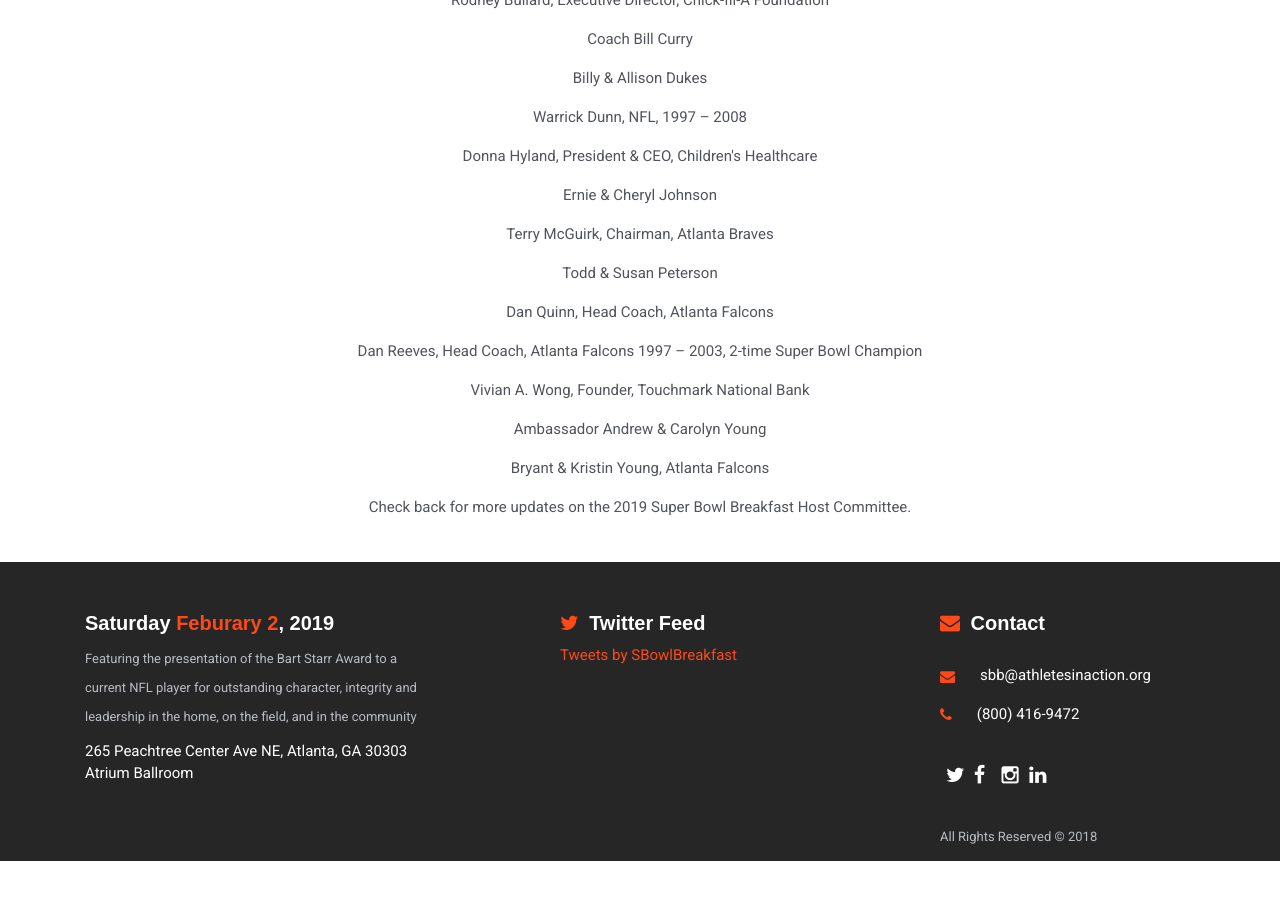
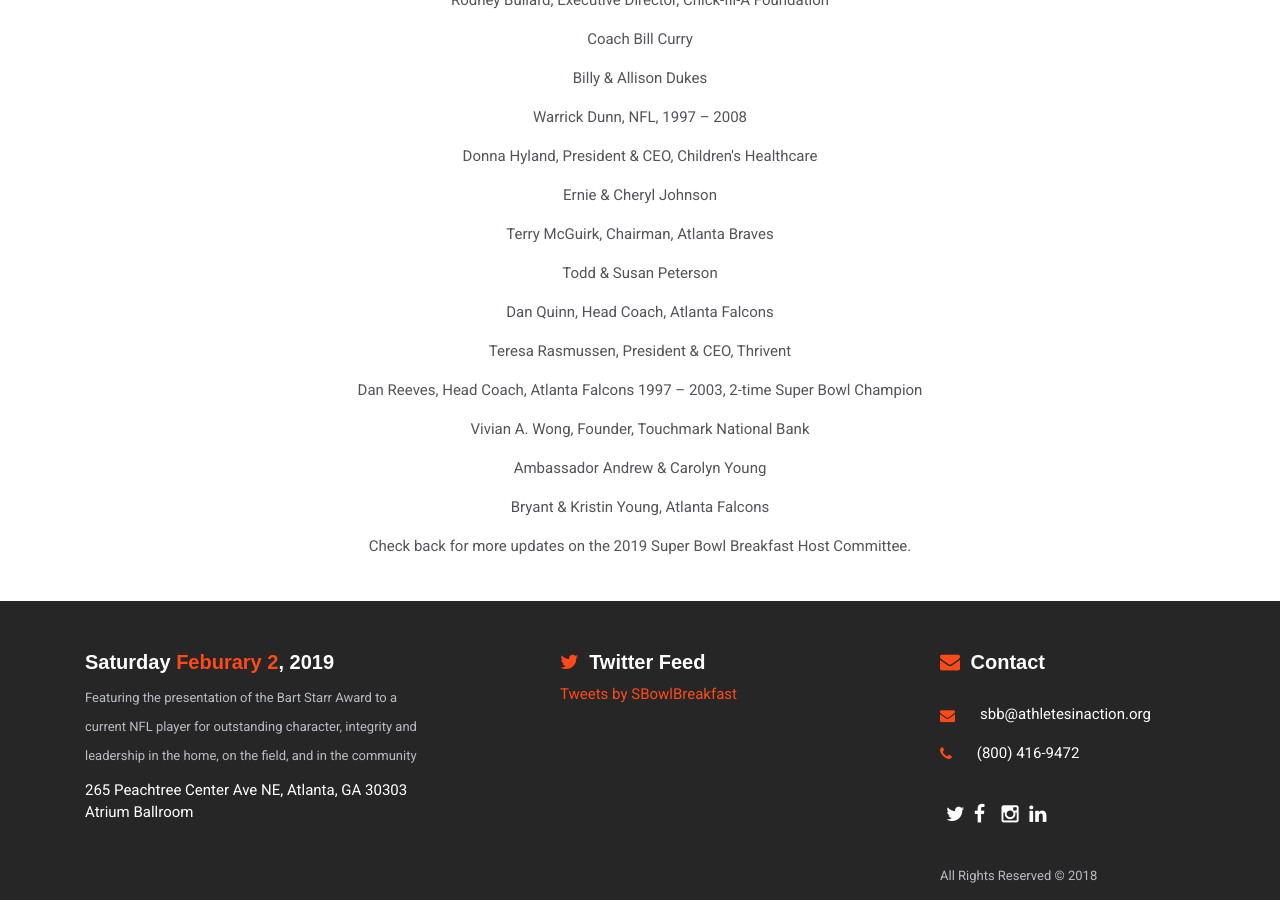
Before and after one commit to AIAUSA/Superbowl, a Jekyll site: the page built from index.md, in a window 1280 px wide and 900 px high, scrolled down 7341 px. Built offline with Jekyll 4.4.1, drawn with Linux system fonts in a browser that asks for light colours; some web fonts are replaced; comment, search, counter and statistics services are not loaded; before the commit the page ends 8202 px from its top, so only the background shows below that.

Commit message:
Update from Forestry.io - Updated index.md

```diff
--- a/index.md
+++ b/index.md
@@ -70,8 +70,9 @@
     &amp; Allison Dukes</p></li><li><p>Warrick Dunn, NFL, 1997 – 2008</p></li><li><p>Donna
     Hyland, President &amp; CEO, Children's Healthcare</p></li><li><p>Ernie &amp;
     Cheryl Johnson</p></li><li><p>Terry McGuirk, Chairman, Atlanta Braves</p></li><li><p>Todd
-    &amp; Susan Peterson</p></li><li><p>Dan Quinn, Head Coach, Atlanta Falcons</p></li><li><p>Dan
-    Reeves, Head Coach, Atlanta Falcons 1997 – 2003, 2-time Super Bowl Champion</p></li><li><p>Vivian
+    &amp; Susan Peterson</p></li><li><p>Dan Quinn, Head Coach, Atlanta Falcons</p></li><li><p>Teresa
+    Rasmussen, President &amp; CEO, Thrivent</p></li><li><p>Dan Reeves, Head Coach,
+    Atlanta Falcons 1997 – 2003, 2-time Super Bowl Champion</p></li><li><p>Vivian
     A. Wong, Founder, Touchmark National Bank</p></li><li><p>Ambassador Andrew &amp;
     Carolyn Young</p></li><li><p>Bryant &amp; Kristin Young, Atlanta Falcons</p></li></ul><p>Check
     back for more updates on the 2019 Super Bowl Breakfast Host Committee.</p>
```
